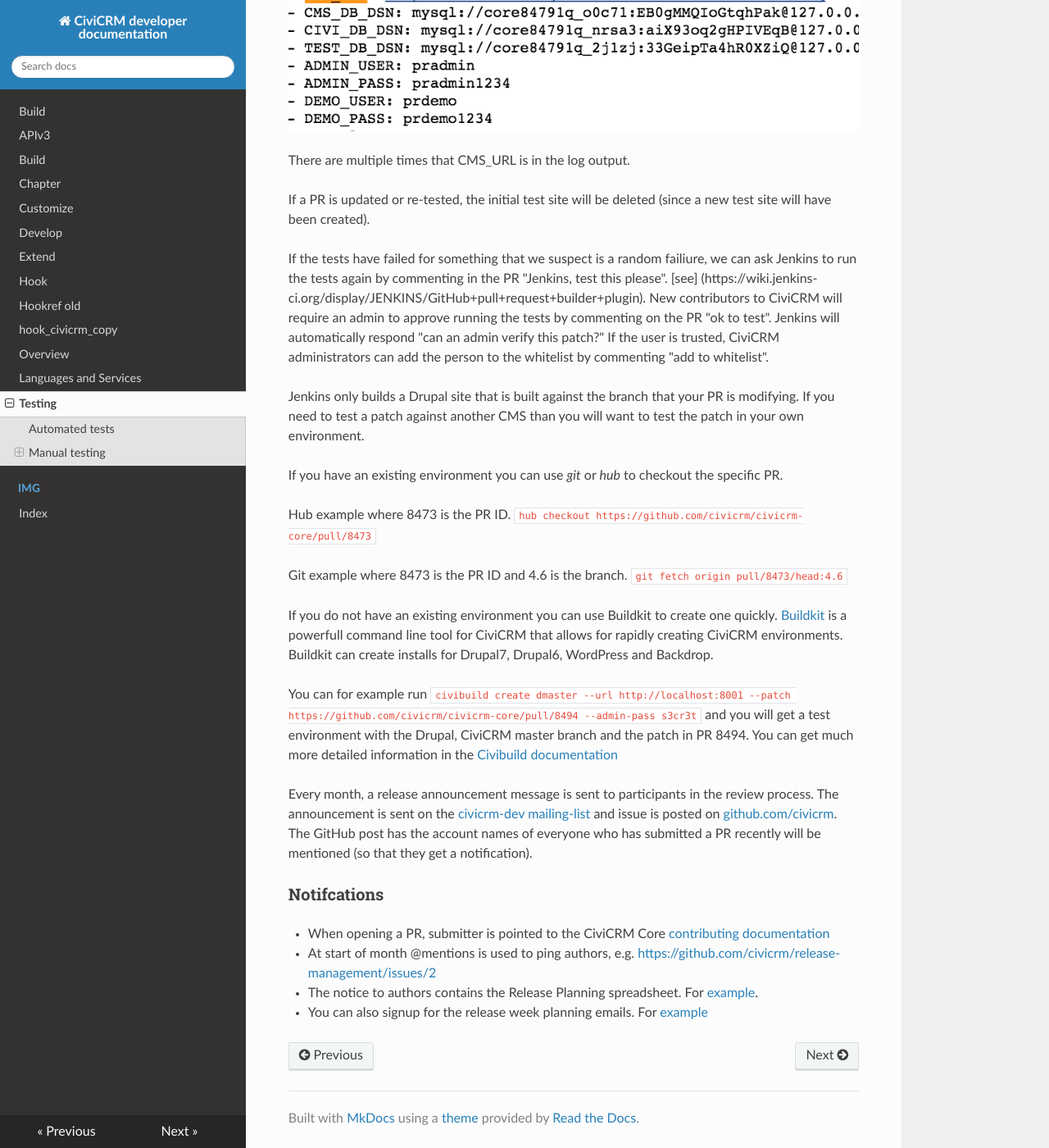
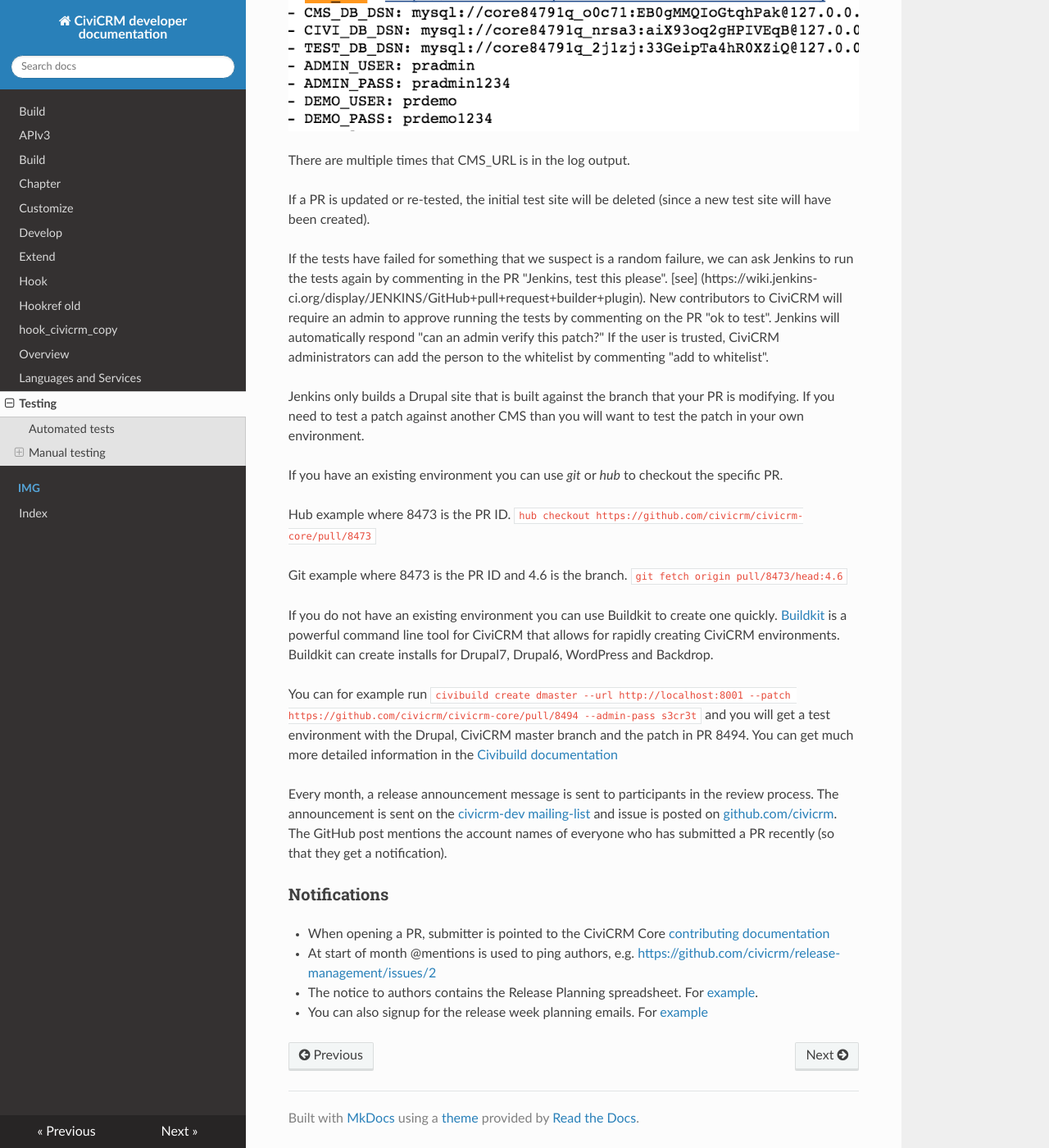
Before and after one commit to civicrm/civicrm-dev-docs, an MkDocs documentation site: the page built from docs/testing.md, in a window 1280 px wide and 1400 px high, scrolled down 1087 px. Shown: the whole window at 82% size. Built offline with MkDocs 1.6.1, drawn with Linux system fonts in a browser that asks for light colours; nearby versions of some CDN libraries; some of the changed text lies outside the part shown.

Commit message:
Update testing.md
Proof read.

```diff
--- a/docs/testing.md
+++ b/docs/testing.md
@@ -35,7 +35,7 @@
 
 If a PR is updated or re-tested, the initial test site will be deleted (since a new test site will have been created).
 
-If the tests have failed for something that we suspect is a random failiure, we can ask Jenkins to run the tests again by commenting in the PR "Jenkins, test this please". [see] (https://wiki.jenkins-ci.org/display/JENKINS/GitHub+pull+request+builder+plugin). New contributors to CiviCRM will require an admin to approve running the tests by commenting on the PR "ok to test". Jenkins will automatically respond "can an admin verify this patch?" If the user is trusted, CiviCRM administrators can add the person to the whitelist by commenting "add to whitelist".
+If the tests have failed for something that we suspect is a random failure, we can ask Jenkins to run the tests again by commenting in the PR "Jenkins, test this please". [see] (https://wiki.jenkins-ci.org/display/JENKINS/GitHub+pull+request+builder+plugin). New contributors to CiviCRM will require an admin to approve running the tests by commenting on the PR "ok to test". Jenkins will automatically respond "can an admin verify this patch?" If the user is trusted, CiviCRM administrators can add the person to the whitelist by commenting "add to whitelist".
 
 Jenkins only builds a Drupal site that is built against the branch that your PR is modifying.  If you need to test a patch against another CMS than you will want to test the patch in your own environment.
 
@@ -47,13 +47,13 @@
 Git example where 8473 is the PR ID and 4.6 is the branch.
 `git fetch origin pull/8473/head:4.6`
 
-If you do not have an existing environment you can use Buildkit to create one quickly. [Buildkit](https://github.com/civicrm/civicrm-buildkit) is a powerfull command line tool for CiviCRM that allows for rapidly creating CiviCRM environments. Buildkit can create installs for Drupal7, Drupal6, WordPress and Backdrop.
+If you do not have an existing environment you can use Buildkit to create one quickly. [Buildkit](https://github.com/civicrm/civicrm-buildkit) is a powerful command line tool for CiviCRM that allows for rapidly creating CiviCRM environments. Buildkit can create installs for Drupal7, Drupal6, WordPress and Backdrop.
 
-You can for example run `civibuild create dmaster --url http://localhost:8001 --patch https://github.com/civicrm/civicrm-core/pull/8494 --admin-pass s3cr3t` and you will get a test environment with the Drupal, CiviCRM master branch and the patch in PR 8494.  You can get much more detailed information in the [Civibuild documentation](https://github.com/civicrm/civicrm-buildkit/blob/master/doc/civibuild.md)
+You can for example run `civibuild create dmaster --url http://localhost:8001 --patch https://github.com/civicrm/civicrm-core/pull/8494 --admin-pass s3cr3t` and you will get a test environment with the Drupal, CiviCRM master branch and the patch in PR 8494. You can get much more detailed information in the [Civibuild documentation](https://github.com/civicrm/civicrm-buildkit/blob/master/doc/civibuild.md)
 
-Every month, a release announcement message is sent to participants in the review process. The announcement is sent on the [civicrm-dev mailing-list](http://lists.civicrm.org/lists/info/civicrm-dev) and issue is posted on [github.com/civicrm](http://github.com/civicrm). The GitHub post has the account names of everyone who has submitted a PR recently will be mentioned (so that they get a notification).
+Every month, a release announcement message is sent to participants in the review process. The announcement is sent on the [civicrm-dev mailing-list](http://lists.civicrm.org/lists/info/civicrm-dev) and issue is posted on [github.com/civicrm](http://github.com/civicrm). The GitHub post mentions the account names of everyone who has submitted a PR recently (so that they get a notification).
 
-###Notifcations
+###Notifications
 * When opening a PR, submitter is pointed to the CiviCRM Core [contributing documentation](https://github.com/civicrm/civicrm-core/blob/master/.github/CONTRIBUTING.md)
 * At start of month @mentions is used to ping authors, e.g. [https://github.com/civicrm/release-management/issues/2](https://github.com/civicrm/release-management/issues/2)
 * The notice to authors contains the Release Planning spreadsheet.  For [example](https://docs.google.com/spreadsheets/d/10EyNqm3-CbAwUjYzckrwSE7VjpZCfatzh-bES59XqA8/edit?usp=sharing).
```
Also changed, not shown: other parts of docs/testing.md (+6 -6 lines).
